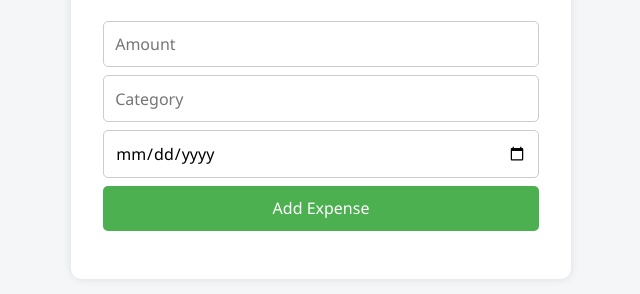
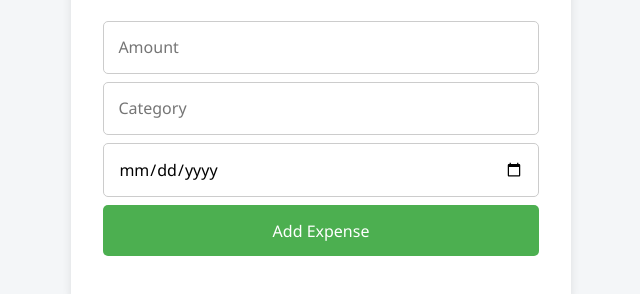
Before and after one commit to blagojevics/moneyytracker, a plain HTML site: page index.html in a window 1280 px wide. Shown: the part 110-404 px from the top of the page, without its empty margins (319-959 px from the left). Drawn offline with Linux system fonts and the light colour scheme.

Commit message:
Update style.css

```diff
--- a/style.css
+++ b/style.css
@@ -36,7 +36,7 @@ h1 {
 
 .form input,
 .form button {
-  padding: 0.7rem;
+  padding: 0.9rem;
   font-size: 1rem;
   border: 1px solid #ccc;
   border-radius: 5px;
```
